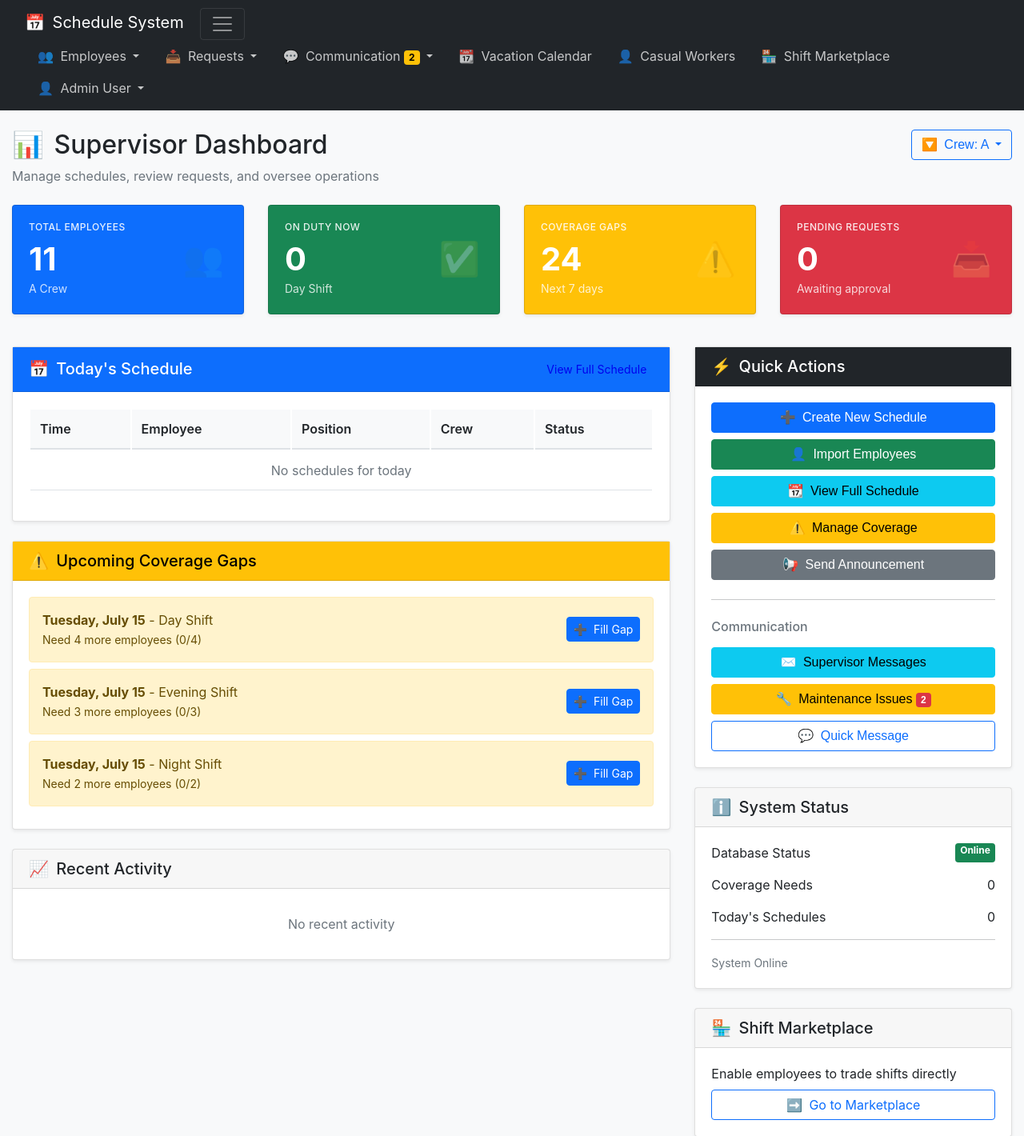
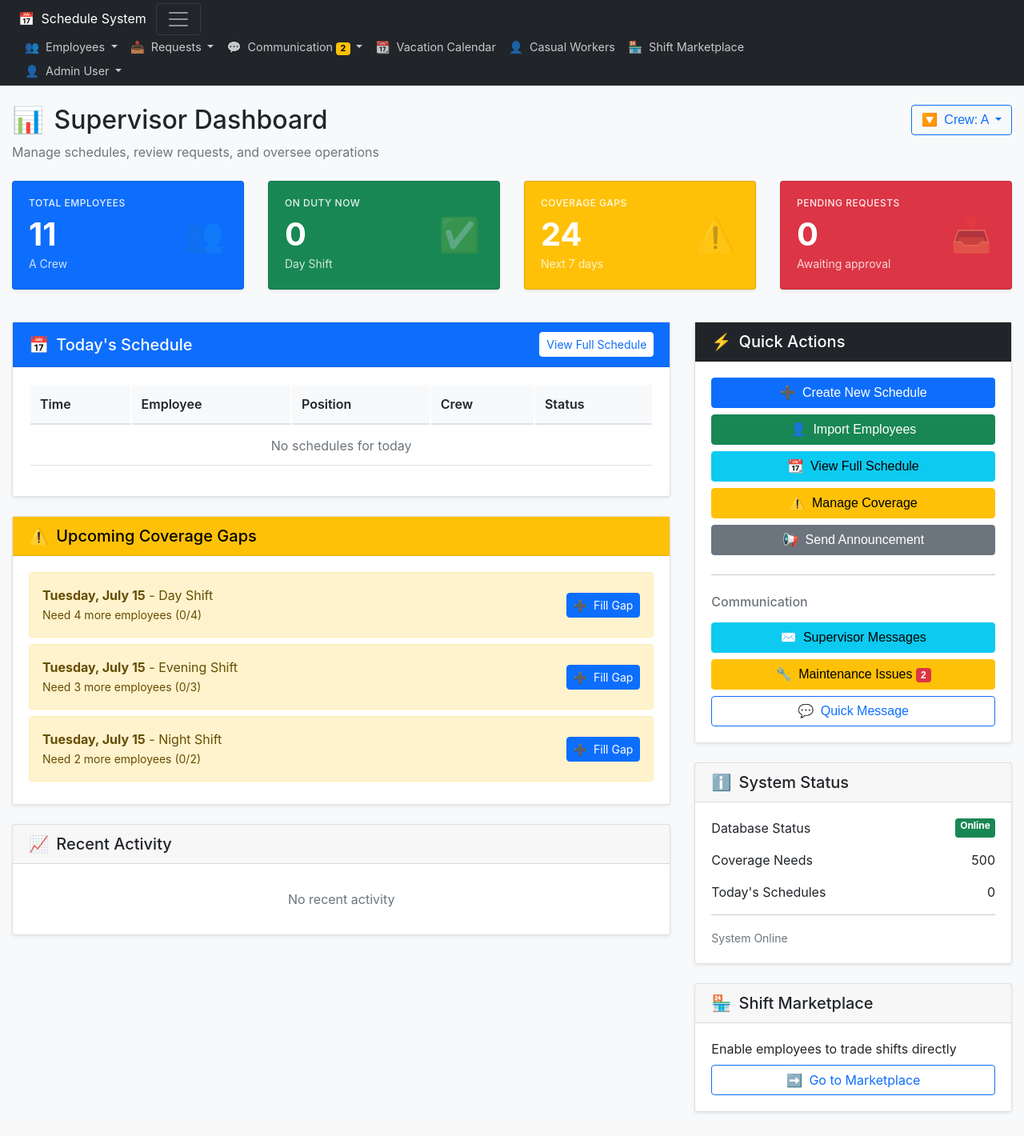
Before and after one commit to Hyperiongate/Workforce-Scheduler, a Python web app: template templates/dashboard.html in a window 1280 px wide. Shown: the top 1420 px of the page at 80% size. After the commit the page ends 1391 px from the top, so only its background shows below. Run offline with Jinja, Linux system fonts and the light colour scheme; the template is opened without the code that fills it, so the values that code supplies are empty.

Commit message:
Update dashboard.html

```diff
--- a/templates/dashboard.html
+++ b/templates/dashboard.html
@@ -56,22 +56,24 @@
         .navbar {
             position: relative;
             display: flex;
-            flex-wrap: wrap;
+            flex-wrap: nowrap;
             align-items: center;
             justify-content: space-between;
-            padding: 0.5rem 1rem;
+            padding: 0.25rem 0.5rem;
             background-color: #212529;
             color: white;
+            overflow-x: auto;
         }
 
         .navbar-brand {
             display: inline-block;
-            padding-top: 0.3125rem;
-            padding-bottom: 0.3125rem;
-            margin-right: 1rem;
-            font-size: 1.25rem;
+            padding-top: 0.2rem;
+            padding-bottom: 0.2rem;
+            margin-right: 0.5rem;
+            font-size: 1rem;
             color: white;
             text-decoration: none;
+            white-space: nowrap;
         }
 
         .navbar-nav {
@@ -88,11 +90,13 @@
 
         .nav-link {
             display: block;
-            padding: 0.5rem 1rem;
+            padding: 0.25rem 0.5rem;
             color: rgba(255, 255, 255, 0.75);
             text-decoration: none;
             transition: color 0.15s ease-in-out;
             cursor: pointer;
+            font-size: 0.9rem;
+            white-space: nowrap;
         }
 
         .nav-link:hover {
@@ -645,6 +649,19 @@
             position: relative;
             flex: 1 1 auto;
         }
+
+        /* White button on blue background */
+        .btn-white {
+            color: #0d6efd;
+            background-color: white;
+            border-color: white;
+        }
+
+        .btn-white:hover {
+            color: #0b5ed7;
+            background-color: #f8f9fa;
+            border-color: #f8f9fa;
+        }
     </style>
 </head>
 <body>
@@ -863,7 +880,7 @@
                     <h5 class="mb-0">
                         <i>📅</i> Today's Schedule
                     </h5>
-                    <a href="/schedule/view" class="btn btn-sm btn-light">View Full Schedule</a>
+                    <a href="view-schedule.html" class="btn btn-sm btn-white">View Full Schedule</a>
                 </div>
                 <div class="card-body">
                     <div class="table-responsive">
@@ -1005,7 +1022,7 @@
                     <div class="mb-3">
                         <div class="d-flex justify-content-between">
                             <span>Coverage Needs</span>
-                            <span>0</span>
+                            <span>500</span>
                         </div>
                     </div>
                     <div class="mb-3">
```
Also changed, not shown: other parts of templates/dashboard.html (+26 -26 lines).
